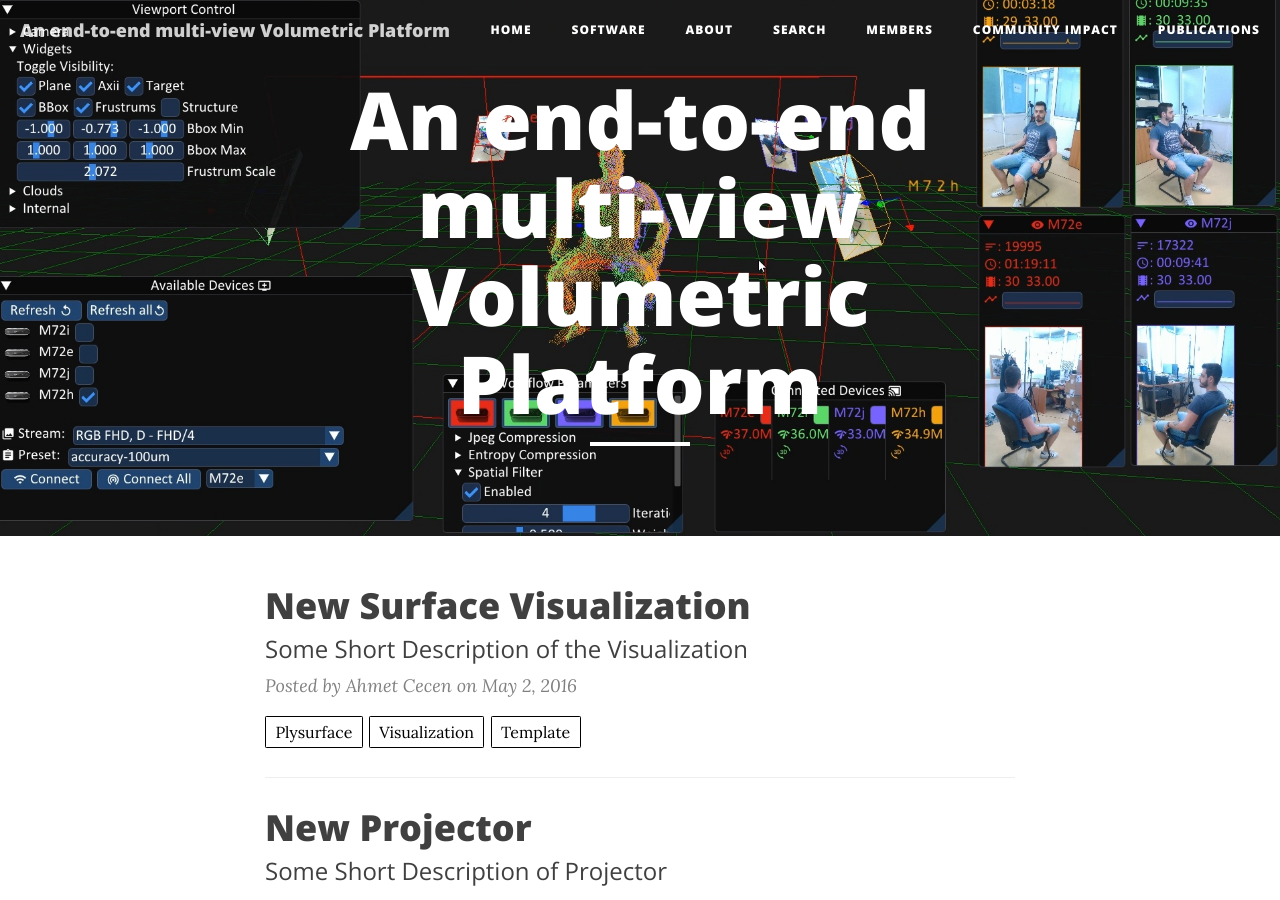
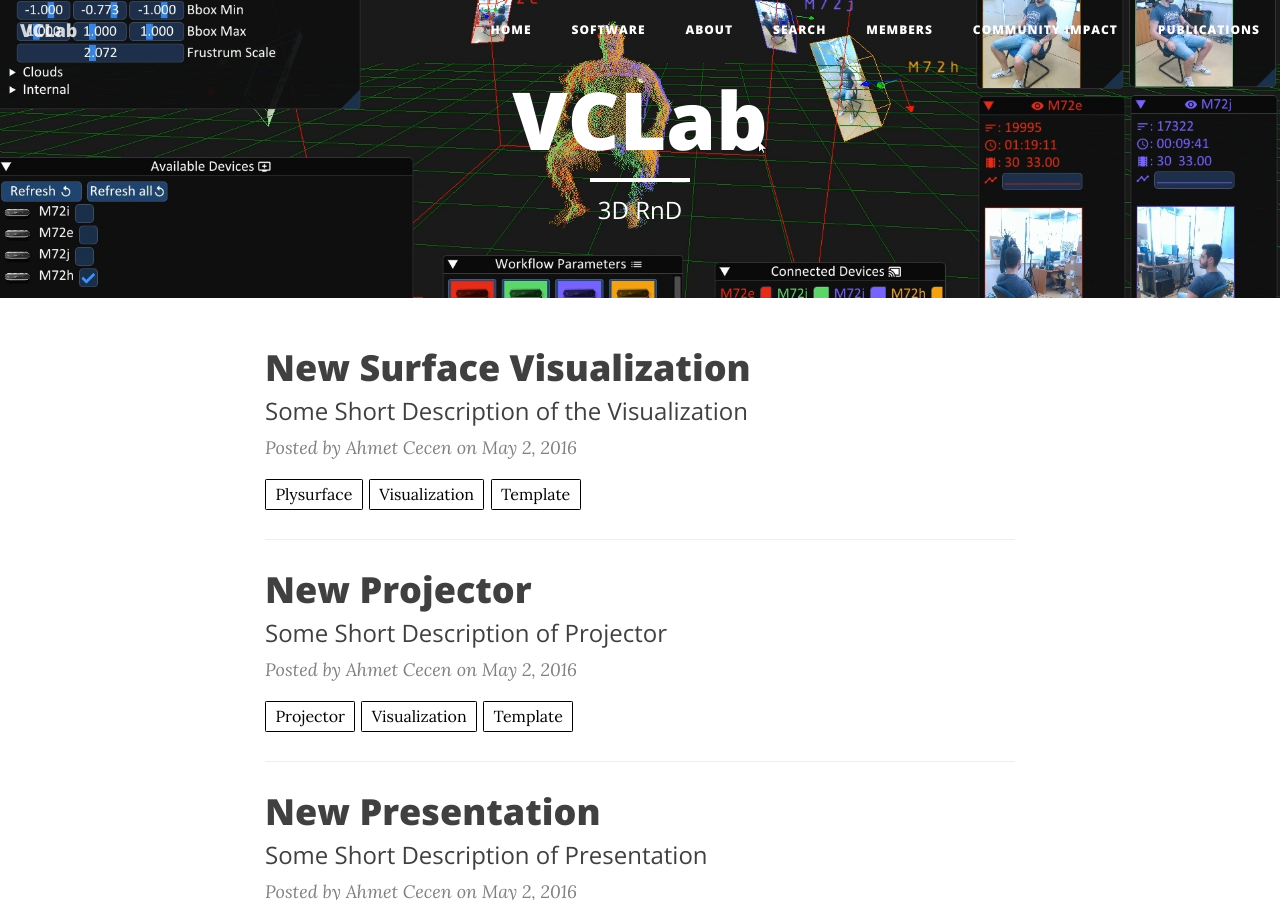
Before and after one commit to VCL3D/vcl3d.github.io, a Jekyll site: the page built from index.html, in a window 1280 px wide and 900 px high. Built offline with Jekyll 4.4.1, drawn with Linux system fonts in a browser that asks for light colours; nearby versions of some CDN libraries; the list of posts is cut into pages by our own code.

Commit message:
Signed-off-by: ssaroglou <saroglou@iti.gr>

```diff
--- a/_config.yml
+++ b/_config.yml
@@ -1,6 +1,6 @@
 # Site settings
-title: An end-to-end multi-view Volumetric Platform
-#description: "An end-to-end multi-view Volumetric Platform"
+title: VCLab
+description: "3D RnD"
 url: "https://vcl3d.github.io"
 
 
```
